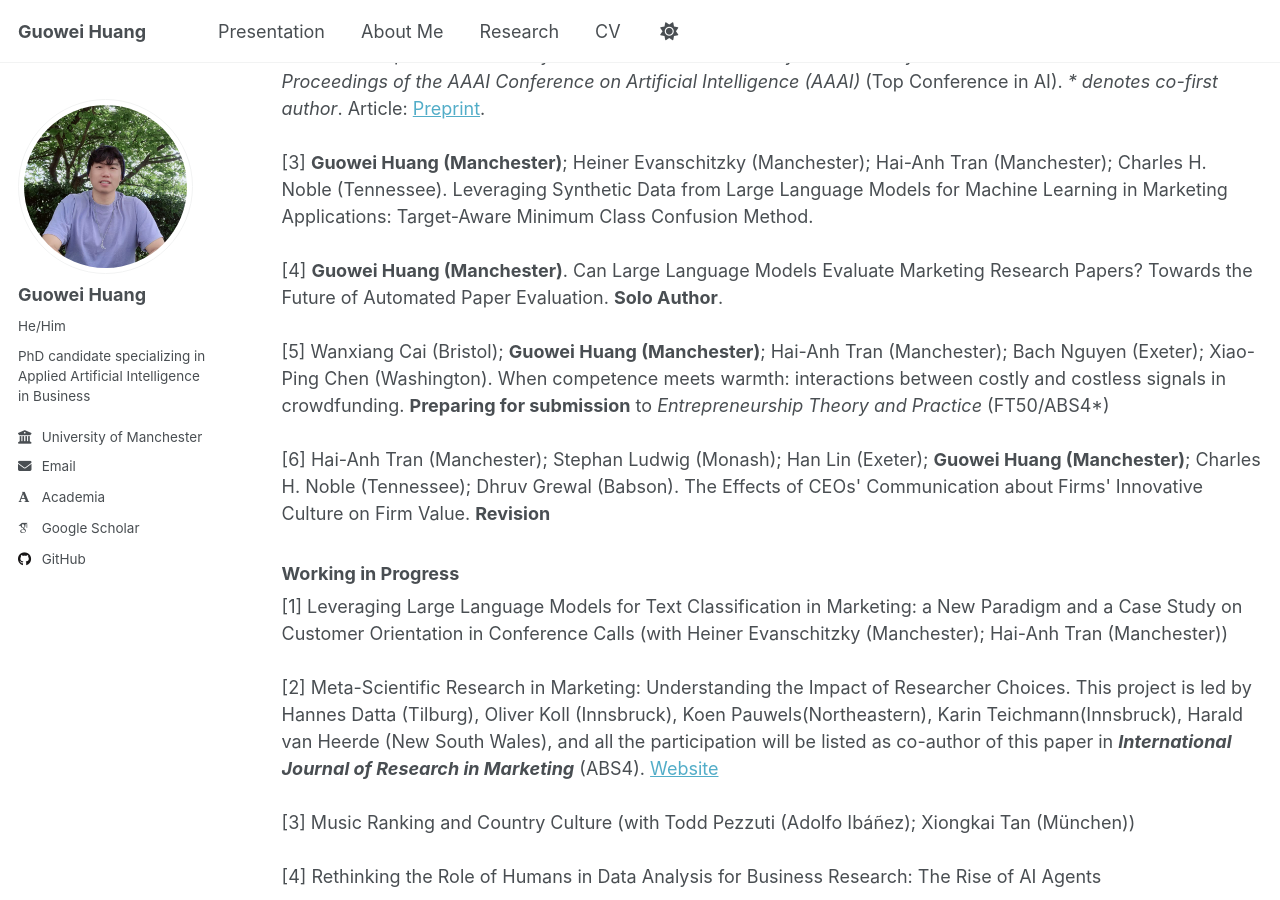
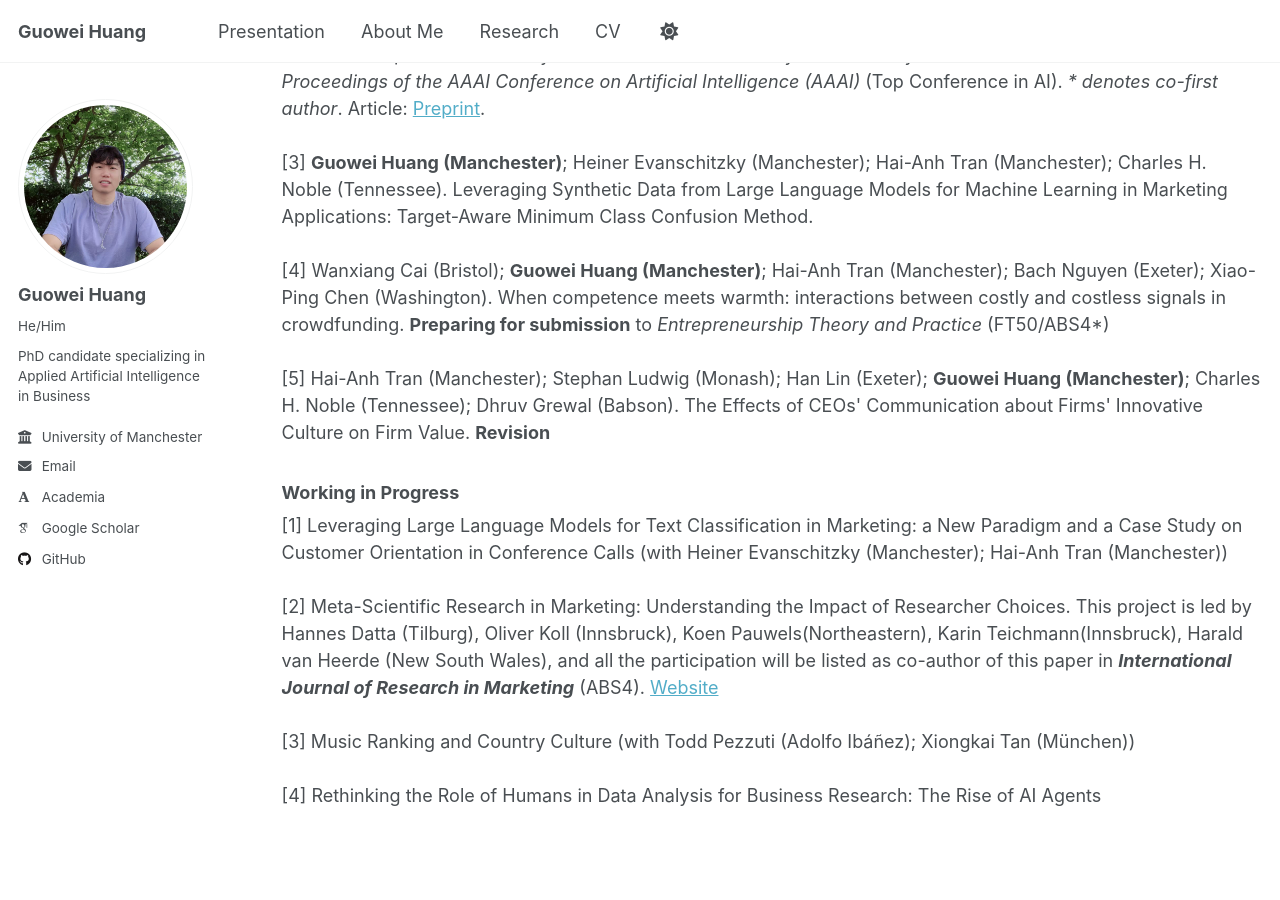
Before and after one commit to Oliverhuang123/Oliverhuang123.github.io, a Jekyll site: the page built from _pages/publications.html, in a window 1280 px wide and 900 px high, scrolled down 1001 px. Built offline with Jekyll 4.4.1, drawn with Linux system fonts in a browser that asks for light colours; some web fonts are replaced.

Commit message:
Update
Commented out a publication entry and adjusted numbering.

```diff
--- a/_pages/publications.html
+++ b/_pages/publications.html
@@ -33,13 +33,13 @@ My current research focuses on two main areas: (1) applying AI and text mining t
 [3] <strong>Guowei Huang (Manchester)</strong>; Heiner Evanschitzky (Manchester); Hai-Anh Tran (Manchester); Charles H. Noble (Tennessee). Leveraging Synthetic Data from Large Language Models for Machine Learning in Marketing Applications: Target-Aware Minimum Class Confusion Method.
 <br><br>
 
-[4] <strong>Guowei Huang (Manchester)</strong>. Can Large Language Models Evaluate Marketing Research Papers? Towards the Future of Automated Paper Evaluation. <strong>Solo Author</strong>.
+<!-- [4] <strong>Guowei Huang (Manchester)</strong>. Can Large Language Models Evaluate Marketing Research Papers? Towards the Future of Automated Paper Evaluation. <strong>Solo Author</strong>.
+<br><br> -->
+
+[4] Wanxiang Cai (Bristol); <strong>Guowei Huang (Manchester)</strong>; Hai-Anh Tran (Manchester); Bach Nguyen (Exeter); Xiao-Ping Chen (Washington). When competence meets warmth: interactions between costly and costless signals in crowdfunding. <strong>Preparing for submission</strong> to <em>Entrepreneurship Theory and Practice</em> (FT50/ABS4*)
 <br><br>
 
-[5] Wanxiang Cai (Bristol); <strong>Guowei Huang (Manchester)</strong>; Hai-Anh Tran (Manchester); Bach Nguyen (Exeter); Xiao-Ping Chen (Washington). When competence meets warmth: interactions between costly and costless signals in crowdfunding. <strong>Preparing for submission</strong> to <em>Entrepreneurship Theory and Practice</em> (FT50/ABS4*)
-<br><br>
-
-[6] Hai-Anh Tran (Manchester); Stephan Ludwig (Monash); Han Lin (Exeter); <strong>Guowei Huang (Manchester)</strong>; Charles H. Noble (Tennessee); Dhruv Grewal (Babson). The Effects of CEOs' Communication about Firms' Innovative Culture on Firm Value. <strong>Revision</strong>
+[5] Hai-Anh Tran (Manchester); Stephan Ludwig (Monash); Han Lin (Exeter); <strong>Guowei Huang (Manchester)</strong>; Charles H. Noble (Tennessee); Dhruv Grewal (Babson). The Effects of CEOs' Communication about Firms' Innovative Culture on Firm Value. <strong>Revision</strong>
 
 <h3>Working in Progress</h3>
 [1] Leveraging Large Language Models for Text Classification in Marketing: a New Paradigm and a Case Study on Customer Orientation in Conference Calls (with Heiner Evanschitzky (Manchester); Hai-Anh Tran (Manchester))
```
